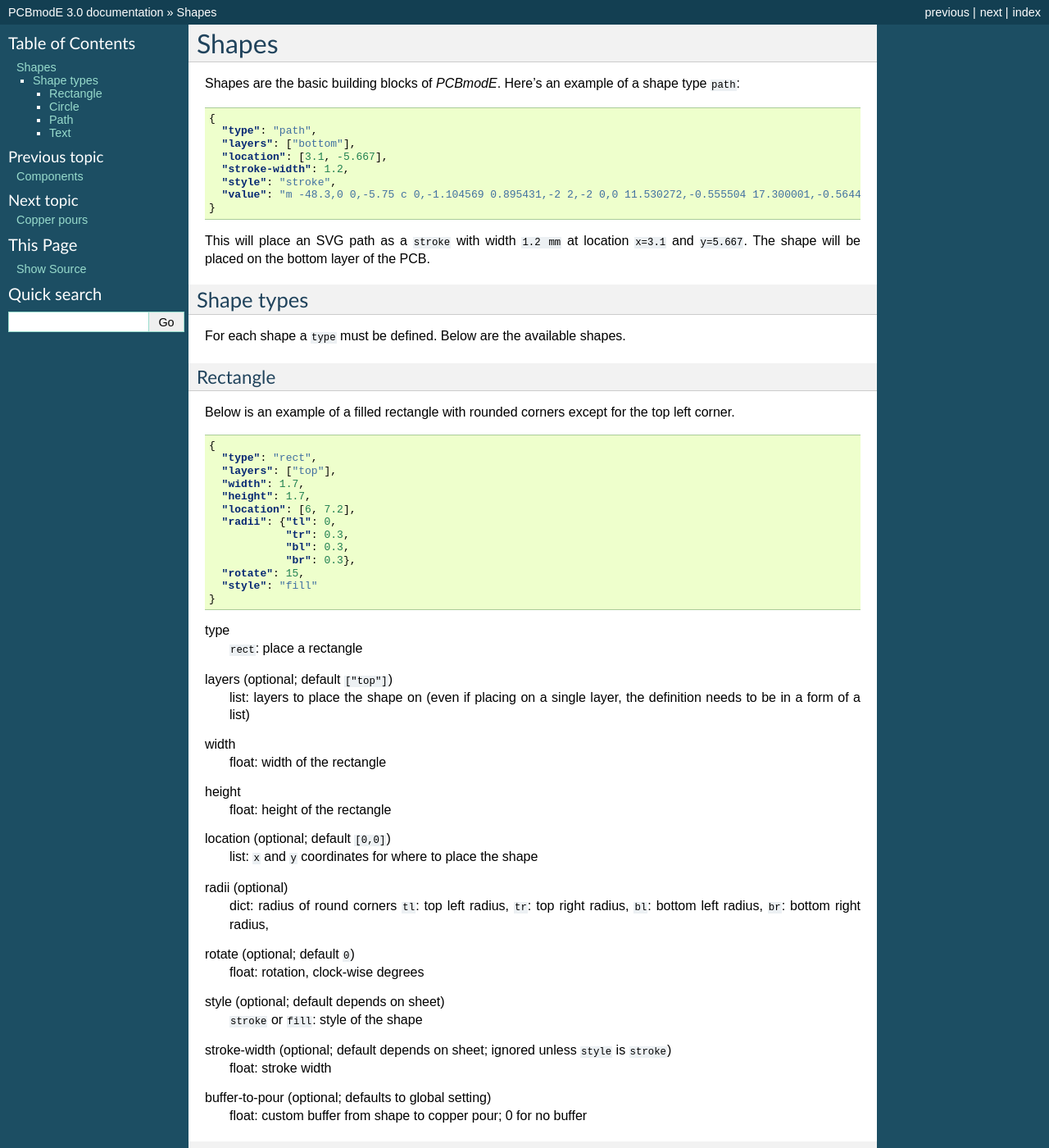
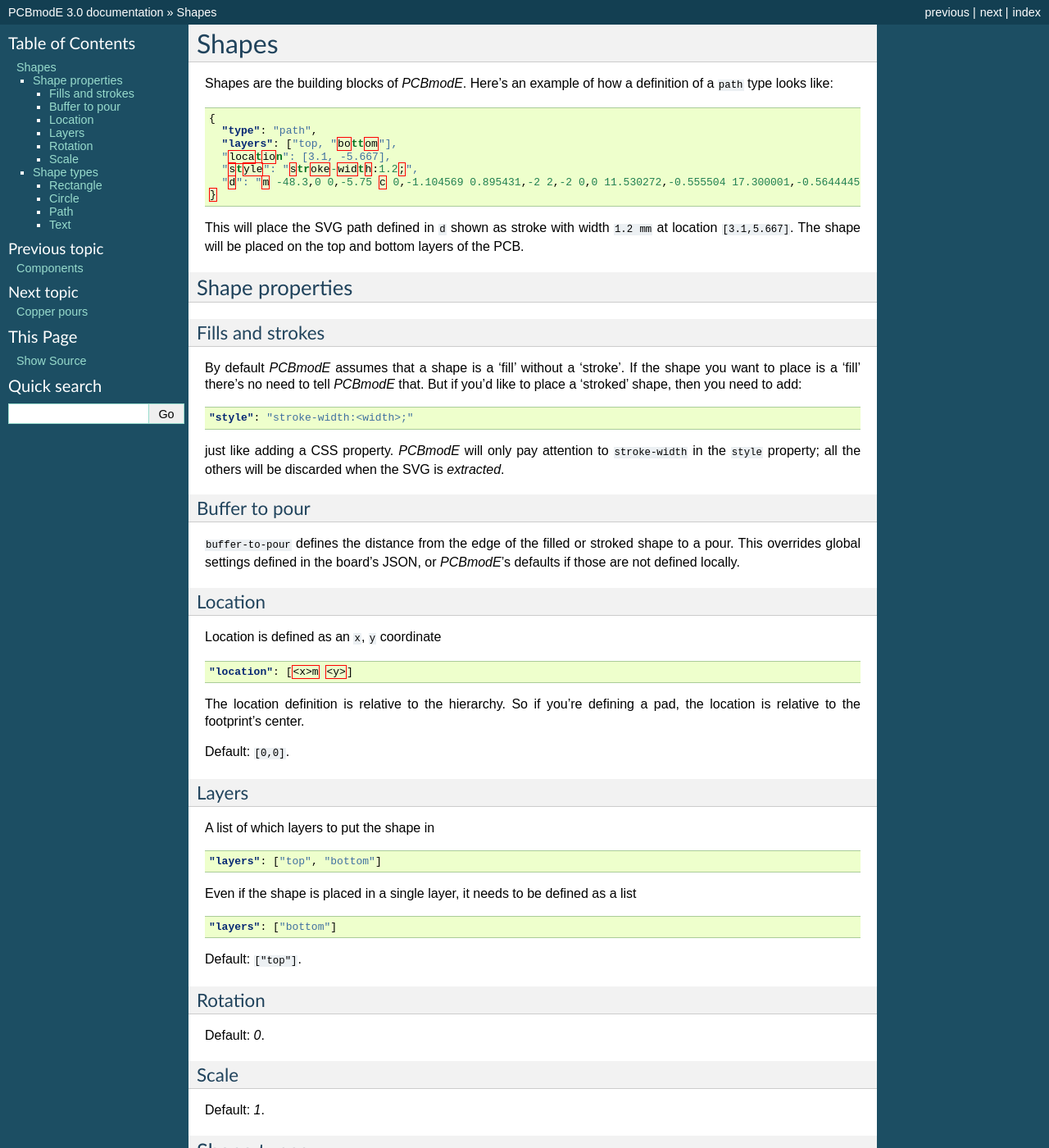
Before and after one commit to boldport/pcbmode, a Sphinx documentation site: the page built from docs/source/shapes.rst, in a window 1280 px wide and 1400 px high. Shown: the whole window at 82% size. Built offline with Sphinx 7.4.7, drawn with Linux system fonts in a browser that asks for light colours; pages that are not in the unit, such as notebooks, are missing from menus; some of the changed text lies outside the part shown.

Commit message:
Added words

```diff
--- a/docs/source/index.rst
+++ b/docs/source/index.rst
@@ -10,7 +10,7 @@
    introduction
    workflow
    setup
-   structure
+   style
    components
    shapes
    pours
--- a/docs/source/shapes.rst
+++ b/docs/source/shapes.rst
@@ -1,148 +1,157 @@
-######
 Shapes
 ######
 
-Shapes are the basic building blocks of *PCBmodE*. Here's an example of a shape type ``path``:
+Shapes are the building blocks of *PCBmodE*. Here's an example of how a definition of
+a ``path`` type looks like:
 
 .. code-block:: json
 
     {
       "type": "path",
-      "layers": ["bottom"],
+      "layers": ["top, "bottom"],
       "location": [3.1, -5.667],
-      "stroke-width": 1.2,
-      "style": "stroke",
-      "value": "m -48.3,0 0,-5.75 c 0,-1.104569 0.895431,-2 2,-2 0,0 11.530272,-0.555504 17.300001,-0.5644445 10.235557,-0.015861 20.4577816,0.925558 30.6933324,0.9062128 C 10.767237,-7.4253814 19.826085,-8.3105055 28.900004,-8.3144445 34.703053,-8.3169636 46.3,-7.75 46.3,-7.75 c 1.103988,0.035813 2,0.895431 2,2 l 0,5.75 0,5.75 c 0,1.104569 -0.895431,2 -2,2 0,0 -11.596947,0.5669636 -17.399996,0.5644445 C 19.826085,8.3105055 10.767237,7.4253814 1.6933334,7.4082317 -8.5422174,7.3888865 -18.764442,8.3303051 -28.999999,8.3144445 -34.769728,8.305504 -46.3,7.75 -46.3,7.75 c -1.103982,-0.036019 -2,-0.895431 -2,-2 l 0,-5.75"
+      "style": "stroke-width:1.2;",
+      "d": "m -48.3,0 0,-5.75 c 0,-1.104569 0.895431,-2 2,-2 0,0 11.530272,-0.555504 17.300001,-0.5644445 10.235557,-0.015861 20.4577816,0.925558 30.6933324,0.9062128 C 10.767237,-7.4253814 19.826085,-8.3105055 28.900004,-8.3144445 34.703053,-8.3169636 46.3,-7.75 46.3,-7.75 c 1.103988,0.035813 2,0.895431 2,2 l 0,5.75 0,5.75 c 0,1.104569 -0.895431,2 -2,2 0,0 -11.596947,0.5669636 -17.399996,0.5644445 C 19.826085,8.3105055 10.767237,7.4253814 1.6933334,7.4082317 -8.5422174,7.3888865 -18.764442,8.3303051 -28.999999,8.3144445 -34.769728,8.305504 -46.3,7.75 -46.3,7.75 c -1.103982,-0.036019 -2,-0.895431 -2,-2 l 0,-5.75"
     }
 
-This will place an SVG path as a ``stroke`` with width ``1.2 mm`` at location ``x=3.1`` and ``y=5.667``. The shape will be placed on the bottom layer of the PCB.
+This will place the SVG path defined in ``d`` shown as stroke with width ``1.2 mm`` at
+location ``[3.1,5.667]``. The shape will be placed on the top and bottom layers of the PCB.
+
+Shape properties
+================
+
+Fills and strokes
+-----------------
+
+By default *PCBmodE* assumes that a shape is a 'fill' without a 'stroke'. If the shape
+you want to place is a 'fill' there's no need to tell *PCBmodE* that. But if you'd like
+to place a 'stroked' shape, then you need to add:
+
+.. code-block:: json
+
+     "style": "stroke-width:<width>;"
+
+just like adding a CSS property. *PCBmodE* will only pay attention to ``stroke-width``
+in the ``style`` property; all the others will be discarded when the SVG is `extracted`.
+
+Buffer to pour
+--------------
+
+``buffer-to-pour`` defines the distance from the edge of the filled or stroked shape to
+a pour. This overrides global settings defined in the board's JSON, or *PCBmodE*'s
+defaults if those are not defined locally.
+
+Location
+--------
+
+Location is defined as an ``x``, ``y`` coordinate
+
+.. code-block:: json
+
+     "location": [<x>m <y>]
+
+The location definition is relative to the hierarchy. So if you're defining a pad, the
+location is relative to the footprint's center.
+
+Default: ``[0,0]``.
+
+Layers
+------
+
+A list of which layers to put the shape in
+
+.. code-block:: json
+
+     "layers": ["top", "bottom"]
+
+Even if the shape is placed in a single layer, it needs to be defined as a list
+
+.. code-block:: json
+
+     "layers": ["bottom"]
+
+Default: ``["top"]``.
+
+
+Rotation
+--------
+
+Default: `0`.
+
+Scale
+-----
+
+Default: `1`.
+
 
 Shape types
 ===========
 
-For each shape a ``type`` must be defined. Below are the available shapes.
+You must define a shape ``type`` with each shape definition.
+
 
 Rectangle
 ---------
-
-Below is an example of a filled rectangle with rounded corners except for the top left corner.
 
 .. code-block:: json
 
     {
       "type": "rect",
-      "layers": ["top"],
       "width": 1.7,
       "height": 1.7,
-      "location": [6, 7.2],
       "radii": {"tl": 0,
                 "tr": 0.3,
                 "bl": 0.3,
-                "br": 0.3},
-      "rotate": 15,
-      "style": "fill"
+                "br": 0.3}
     }
 
 type
   ``rect``: place a rectangle
-layers (optional; default ``["top"]``)
-  list: layers to place the shape on (even if placing on a single layer, the definition needs to be in a form of a list)
 width
-  float: width of the rectangle
+  int/float: width of the rectangle
 height
-  float: height of the rectangle
-location (optional; default ``[0,0]``)
-  list: ``x`` and ``y`` coordinates for where to place the shape
+  int/float: height of the rectangle
 radii (optional)
   dict: radius of round corners
   ``tl``: top left radius,
   ``tr``: top right radius,
   ``bl``: bottom left radius,
   ``br``: bottom right radius,
-rotate (optional; default ``0``)
-  float: rotation, clock-wise degrees
-style (optional; default depends on sheet)
-  ``stroke`` or ``fill``: style of the shape
-stroke-width (optional; default depends on sheet; ignored unless ``style`` is ``stroke``)
-  float: stroke width
-buffer-to-pour (optional; defaults to global setting)
-  float: custom buffer from shape to copper pour; 0 for no buffer
-
 
 
 Circle
 ------
 
-Below is an example of a circle outline of diameter 1.7 mm and stroke width of 0.23 mm
-
 .. code-block:: json
 
     {
       "type": "circle",
-      "layers": ["bottom"],
-      "location": [-3.2, -6],
       "diameter": 1.7,
-      "style": "stroke"
-      "stroke-width": 0.23
     }
 
 type
   ``circle``: place a circle
-layers (optional; default ``["top"]``)
-  list: layers to place the shape on (even if placing on a single layer, the definition needs to be in a form of a list)
-location (optional; default ``[0,0]``)
-  list: ``x`` and ``y`` coordinates for where to place the shape
 diameter
   float: diameter of circle
-style (optional; default depends on sheet)
-  ``stroke`` or ``fill``: style of the shape
-stroke-width (optional; default depends on sheet; ignored unless ``style`` is ``stroke``)
-  float: stroke width
-buffer-to-pour (optional; defaults to global setting)
-  float: custom buffer from shape to copper pour; 0 for no buffer
 
 
 Path
 ----
 
-Other than simple shapes above, and SVG path can be placed.
-
 .. code-block:: json
 
     {
       "type": "path",
-      "layers": ["top","bottom"],
-      "location": [3.1, 5.667],
-      "stroke-width": 1.2,
-      "style": "stroke",
-      "rotate": 23,
-      "scale": 1.2,
-      "value": "m -48.3,0 0,-5.75 c 0,-1.104569 0.895431,-2 2,-2 0,0 11.530272,-0.555504 17.300001,-0.5644445 10.235557,-0.015861 20.4577816,0.925558 30.6933324,0.9062128 C 10.767237,-7.4253814 19.826085,-8.3105055 28.900004,-8.3144445 34.703053,-8.3169636 46.3,-7.75 46.3,-7.75 c 1.103988,0.035813 2,0.895431 2,2 l 0,5.75 0,5.75 c 0,1.104569 -0.895431,2 -2,2 0,0 -11.596947,0.5669636 -17.399996,0.5644445 C 19.826085,8.3105055 10.767237,7.4253814 1.6933334,7.4082317 -8.5422174,7.3888865 -18.764442,8.3303051 -28.999999,8.3144445 -34.769728,8.305504 -46.3,7.75 -46.3,7.75 c -1.103982,-0.036019 -2,-0.895431 -2,-2 l 0,-5.75"
+      "d": "m -48.3,0 0,-5.75 c 0,-1.104569 0.895431,-2 2,-2 0,0 11.530272,-0.555504 17.300001,-0.5644445 10.235557,-0.015861 20.4577816,0.925558 30.6933324,0.9062128 C 10.767237,-7.4253814 19.826085,-8.3105055 28.900004,-8.3144445 34.703053,-8.3169636 46.3,-7.75 46.3,-7.75 c 1.103988,0.035813 2,0.895431 2,2 l 0,5.75 0,5.75 c 0,1.104569 -0.895431,2 -2,2 0,0 -11.596947,0.5669636 -17.399996,0.5644445 C 19.826085,8.3105055 10.767237,7.4253814 1.6933334,7.4082317 -8.5422174,7.3888865 -18.764442,8.3303051 -28.999999,8.3144445 -34.769728,8.305504 -46.3,7.75 -46.3,7.75 c -1.103982,-0.036019 -2,-0.895431 -2,-2 l 0,-5.75"
     }
 
 type
   ``path``: place an SVG path
-value
+d
   path: in SVG this is the ``d`` property of a ``<path>``
-layers (optional; default ``["top"]``)
-  list: layers to place the shape on (even if placing on a single layer, the definition needs to be in a form of a list)
-location (optional; default ``[0,0]``)
-  list: ``x`` and ``y`` coordinates for where to place the shape
-diameter
-  float: diameter of circle
-style (optional; default depends on sheet)
-  ``stroke`` or ``fill``: style of the shape
-stroke-width (optional; default depends on sheet; ignored unless ``style`` is ``stroke``)
-  float: stroke width
-rotate (optional; default ``0``)
-  float: rotation, clock-wise degrees
-scale (optional; default ``1``)
-  float: scale factor to apply to the path
-buffer-to-pour (optional; defaults to global setting)
-  float: custom buffer from shape to copper pour; 0 for no buffer
 
 
 Text
 ----
 
-Placing a text shape is covered in :doc:`text`.
+Covered in :doc:`text`.
--- /dev/null
+++ b/docs/source/style.rst
@@ -0,0 +1,47 @@
+Style
+#####
+
+*PCBmodE* seperates the shapes and their visual apperance in the SVG. This means that
+visual changes can be applied to the entore design without touching the shapes themselves, unless they
+differ from the overall setting. The styles are defined in CSS stylesheet classes.
+
+Classes
+-------
+
+``.board``
+
+Sets the global look of the SVG.
+
+``.origin``
+
+``.outline``, ``.dimensions``
+
+Converted to paths
+
+``.drills``
+
+``.pad-labels``
+
+Unless disabled, PCBmodE will put a small pad label under each component pad. This is
+an SVG text element.
+
+``<pcb-layer>-<sheet>``
+
+Where ``<pcb-layer>`` are PCB layers such as ``top``, ``bottom``, or ``internal-<num>``.
+``<sheet>`` is an additional 'layer' associated with a pcb-layer: ``placement``, ``assembly``,
+``conductor``, ``silkscreen``, ``soldermask``, and ``solderpaste``.
+
+``<pcb-layer>-conductor-<type>``
+
+An additional level applies to ``conductor`` layers where ``type`` is: ``routing``,
+``pads``, and ``pours``.
+
+
+``.drill-index``, ``.drill-index-symbol``, ``.drill-index-symbol-text``
+
+Defined the look of the drill index
+
+
+``.layer-index``
+
+Defined the look of the layer index
```
